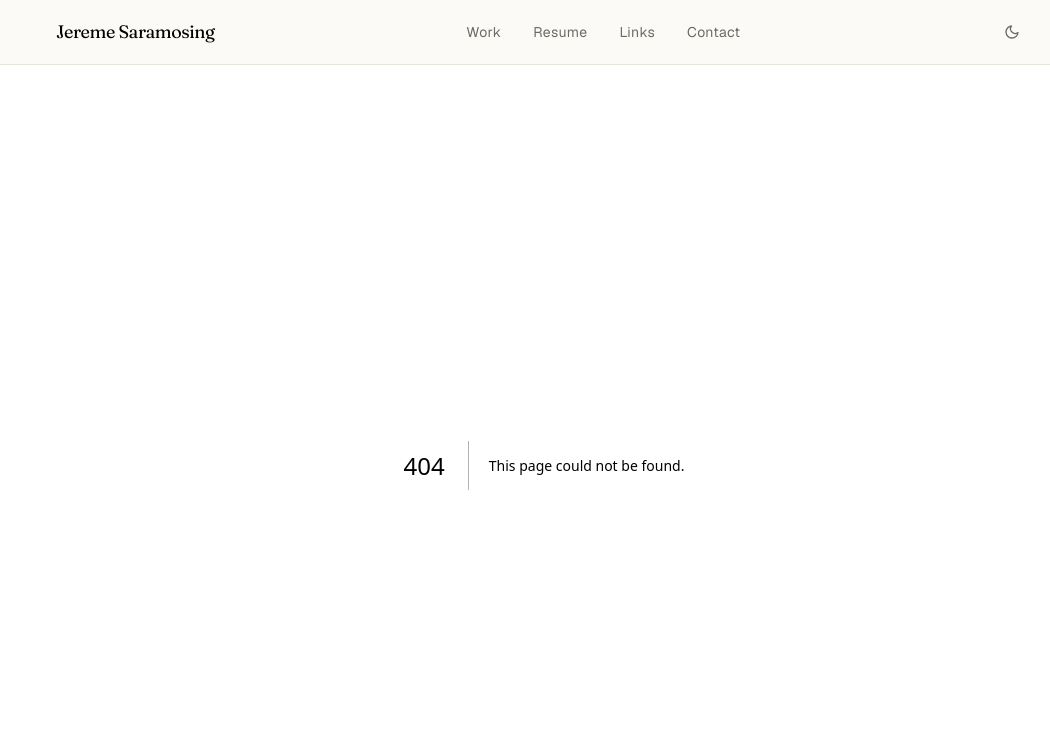
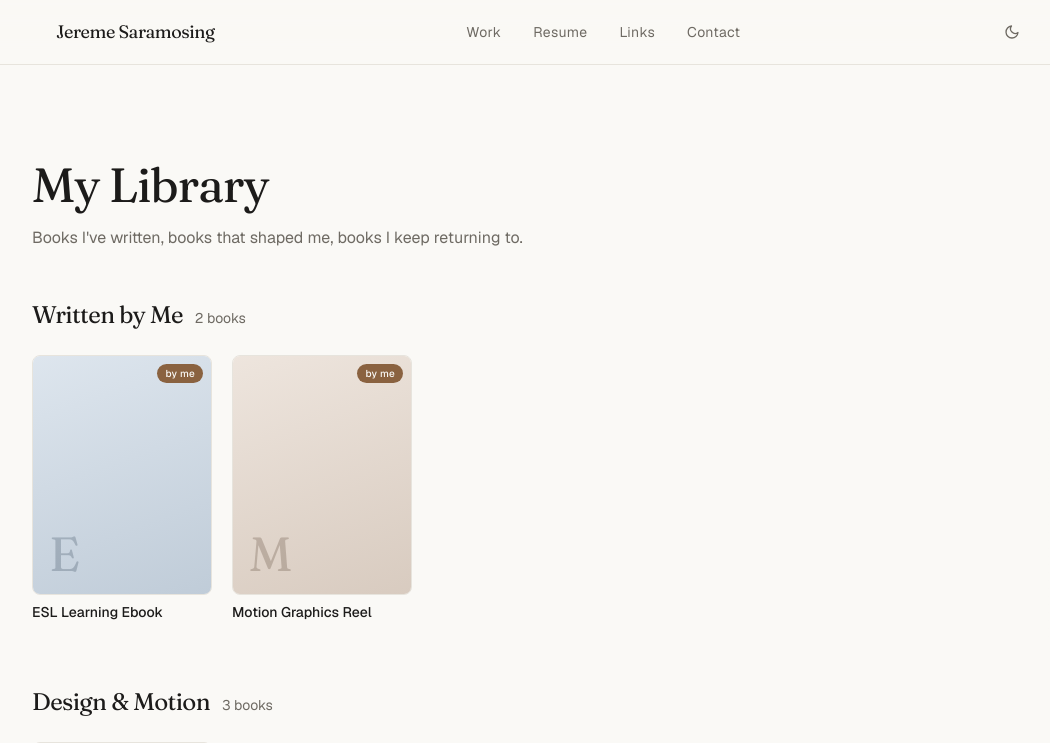
Before and after one commit to jeremesaramosing05/jereme-website, a Next.js app: page /library in a window 1280 px wide. Before the commit this address had no page. Shown: the top 743 px of the page, without its empty margins (96-1146 px from the left). Built offline with nearby package versions, Linux system fonts and the light colour scheme.

Commit message:
feat: add /library page with shelf rows and detail panel

```diff
--- /dev/null
+++ b/src/app/library/LibraryClient.tsx
@@ -0,0 +1,55 @@
+"use client";
+
+import { useState } from "react";
+import { Reveal } from "@/components/motion/Reveal";
+import { BookCard } from "@/components/ui/BookCard";
+import { BookDetailPanel } from "@/components/ui/BookDetailPanel";
+import { shelves, getShelfBooks, type Book } from "@/content/library";
+
+export function LibraryClient() {
+  const [selected, setSelected] = useState<Book | null>(null);
+
+  return (
+    <>
+      {shelves.map((shelf) => {
+        const shelfBooks = getShelfBooks(shelf.id);
+        return (
+          <Reveal key={shelf.id}>
+            <section className="mt-16 first:mt-12">
+              {/* Shelf label */}
+              <div className="flex items-baseline gap-3 px-6 sm:px-0">
+                <h2 className="font-display text-2xl tracking-tight">{shelf.label}</h2>
+                <span className="text-sm text-muted">{shelfBooks.length} books</span>
+              </div>
+
+              {/* Scroll row wrapper — fades at the right edge */}
+              <div className="relative mt-6">
+                <div
+                  className="flex gap-5 overflow-x-auto px-6 pb-4 sm:px-0"
+                  style={{
+                    scrollSnapType: "x mandatory",
+                    WebkitOverflowScrolling: "touch",
+                    scrollbarWidth: "none",
+                    msOverflowStyle: "none",
+                  }}
+                >
+                  {shelfBooks.map((book) => (
+                    <BookCard
+                      key={book.slug}
+                      book={book}
+                      onSelect={setSelected}
+                    />
+                  ))}
+                </div>
+                {/* Right-edge fade hint */}
+                <div className="pointer-events-none absolute inset-y-0 right-0 w-16 bg-gradient-to-l from-background to-transparent" />
+              </div>
+            </section>
+          </Reveal>
+        );
+      })}
+
+      <BookDetailPanel book={selected} onClose={() => setSelected(null)} />
+    </>
+  );
+}
--- /dev/null
+++ b/src/app/library/page.tsx
@@ -0,0 +1,28 @@
+import type { Metadata } from "next";
+import { Reveal } from "@/components/motion/Reveal";
+import { LibraryClient } from "./LibraryClient";
+
+export const metadata: Metadata = {
+  title: "Library",
+  description:
+    "Books I've written and books I love — design, language, creativity, and curiosity.",
+};
+
+export default function LibraryPage() {
+  return (
+    <div className="mx-auto max-w-5xl py-24">
+      <Reveal>
+        <div className="px-6 sm:px-0">
+          <h1 className="font-display text-4xl tracking-tight sm:text-5xl">
+            My Library
+          </h1>
+          <p className="mt-4 max-w-xl leading-relaxed text-muted">
+            Books I&apos;ve written, books that shaped me, books I keep returning to.
+          </p>
+        </div>
+      </Reveal>
+
+      <LibraryClient />
+    </div>
+  );
+}
```
